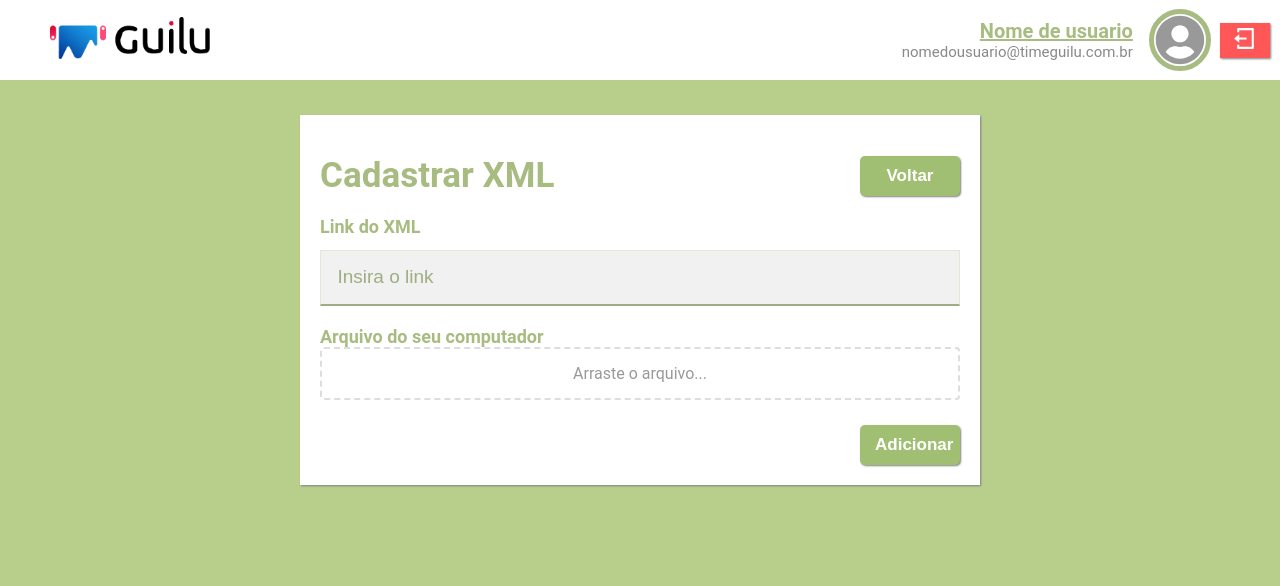
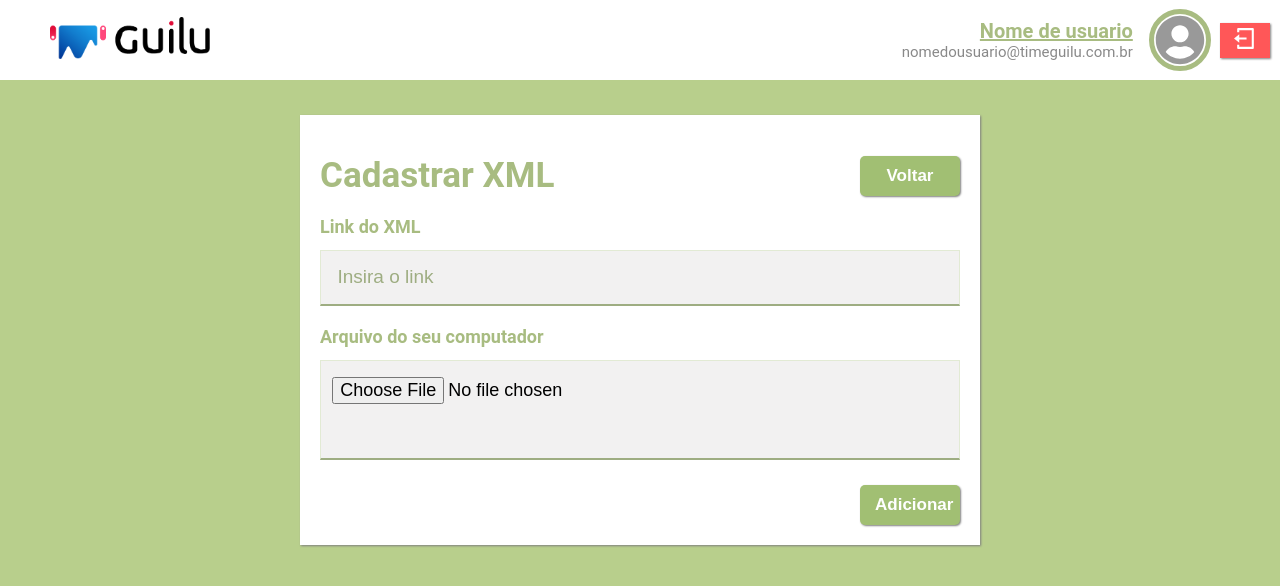
Before and after one commit to Carlosdantas485/AdminGuilu, a React (Create React App) app: page /NewXML in a window 1280 px wide. Shown: the top 586 px of the page. Built offline with nearby package versions, Linux system fonts and the light colour scheme.

Commit message:
v0.1.6 -C- [ Fixed Upload Xlm ]

```diff
--- a/public/index.html
+++ b/public/index.html
@@ -2,7 +2,7 @@
 <html lang="pt-br">
   <head>
     <meta charset="utf-8" />
-    <link rel="icon" href="../src/assets/guilu_logo.png" />
+    <link rel="icon" href="%PUBLIC_URL%/icone.jpg" />
     <meta name="viewport" content="width=device-width, initial-scale=1" />
     <meta name="theme-color" content="#000000" />
     <meta
--- a/src/Components/Upload/index.js
+++ /dev/null
@@ -1,37 +0,0 @@
-import React, { Component } from 'react';
-
-import Dropzone from 'react-dropzone';
-import { IoMdAttach } from "react-icons/io";
-
-import { DropContainer, UploadMessager } from './styles';
-
-export default class Upload extends Component {
-    renderDragMessage = (isDragActivate, isDragReject) => {
-
-        if(!isDragActivate){
-            return <UploadMessager>Arraste o arquivo...</UploadMessager>
-        }
-        if(isDragReject){
-            return <UploadMessager type="error">Arquivo nao suportado</UploadMessager>
-        }
-        return<UploadMessager type="success">Solte o arquivo aqui</UploadMessager>
-
-    };
-    render(){
-        return (
-            <Dropzone accept="image/*" onDropAccepted={()=> {}}>
-                {({getRootProps, getInputProps, isDragActivate, isDragReject }) =>(
-                    <DropContainer
-                        { ...getRootProps()}
-                        isDragActivate={isDragActivate}
-                        isDragReject={isDragReject}
-                    >
-
-                        <input { ...getInputProps()}/>
-                       {this.renderDragMessage(isDragActivate, isDragReject)}
-                    </DropContainer>
-                )}
-            </Dropzone>
-        );
-    }
-}
--- a/src/Components/Upload/styles.js
+++ /dev/null
@@ -1,40 +0,0 @@
-import styled, { css } from 'styled-components';
-
-const dragActive = css`
-    border-color:#78e5d5;
-`;
-
-const dragReject = css`
-    border-color:#e57878;
-`;
-
-export const DropContainer = styled.div.attrs({
-    className:"dropzone"
-    })`
-
-    width:100%;
-    border-radius: 4px;
-    border: 2px dashed #ddd;
-    outline: 0;
-    cursor:pointer;
-
-    transition: height 0.2s ease;
-
-    ${props => props.isDragActive && dragActive};
-    ${props => props.isDragReject && dragReject};
-`;
-
-const messageColors ={
-    default: '#999',
-    error: '#e57878',
-    success: '#87e5d5',
-};
-
-export const UploadMessager = styled.p`
-    display: flex;
-    color: ${props => messageColors[props.type || 'default']};
-    justify-content:center;
-    align-items: center;
-    padding: 15px 0;
-
-`;
--- a/src/pages/NewXML/index.js
+++ b/src/pages/NewXML/index.js
@@ -4,8 +4,7 @@ import { Container, Actions } from './styles';
 import Header from '../../Components/header';
 import { Link } from 'react-router-dom';
 
-import Upload from '../../Components/Upload';
-// import FileList from '../../Components/FileList';
+
 
 function XML() {
     document.title = "Guilu - Cadastrar XML";
@@ -36,11 +35,7 @@ function XML() {
                             </div>
                             <div className="import_pc">
                                 <h3>Arquivo do seu computador</h3>
-
-                                <div className="inports">
-                                    <Upload/>
-                                    {/* <FileList/> */}
-                                </div>
+                                <input type="file" id="file" accept=".xml"/>
                             </div>
                         </div>
                     </div>
--- a/src/pages/NewXML/styles.js
+++ b/src/pages/NewXML/styles.js
@@ -146,17 +146,26 @@ export const Container = styled.div`
 
             .import_pc{
                 width:100%;
-                .inports{
-                    width:100%;
-                    background: #fff;
-                    border-radius:4px;
 
-                    display: flex;
-                    align-items: center;
-                    justify-content: center;
+                #file{
+                    height:100px;
+                    text-align:center;
 
+                    *,
+*:before,
+*:after {
+  -webkit-box-sizing: border-box;
+  -moz-box-sizing: border-box;
+  box-sizing: border-box;
+}
+
+body {
+  margin: 0;
+  padding: 2rem 1.5rem;
+  font: 1rem/1.5 "PT Sans", Arial, sans-serif;
+  color: #5a5a5a;
+}
                 }
-
             }
         }
 
--- a/src/pages/dashboard/index.js
+++ b/src/pages/dashboard/index.js
@@ -18,7 +18,7 @@ function dashboard() {
       <Link to="/home">
           <button className="back">Voltar</button>
         </Link>
-      <iframe width="100%" height="800" src="https://app.powerbi.com/reportEmbed?reportId=ad6b3b8c-bcd8-45ec-9b6d-839c3a4294d0&autoAuth=true&ctid=64a5f56b-2ae1-445e-8aae-af6c5663ae31&config=eyJjbHVzdGVyVXJsIjoiaHR0cHM6Ly93YWJpLWJyYXppbC1zb3V0aC1iLXByaW1hcnktcmVkaXJlY3QuYW5hbHlzaXMud2luZG93cy5uZXQvIn0%3D" frameborder="0" allowFullScreen="true"></iframe>
+      <iframe width="100%" height="800" src="https://app.powerbi.com/reportEmbed?reportId=ad6b3b8c-bcd8-45ec-9b6d-839c3a4294d0&autoAuth=true&ctid=64a5f56b-2ae1-445e-8aae-af6c5663ae31&config=eyJjbHVzdGVyVXJsIjoiaHR0cHM6Ly93YWJpLWJyYXppbC1zb3V0aC1iLXByaW1hcnktcmVkaXJlY3QuYW5hbHlzaXMud2luZG93cy5uZXQvIn0%3D" frameborder="0" allowFullScreen="true"/>
 
       </div>
 
--- a/src/pages/recoverPassword/Page-2/index.js
+++ b/src/pages/recoverPassword/Page-2/index.js
@@ -3,7 +3,6 @@ import React, {useState} from 'react';
 
 import { Container, Actions, AcceptedModal } from './styles';
 import Logo from '../../../assets/logo.png';
-import { Link } from 'react-router-dom';
 
 function Users() {
     document.title = "Guilu - Cadastrar Empresa";
```
Also changed, not shown: public/icone.jpg (added).
